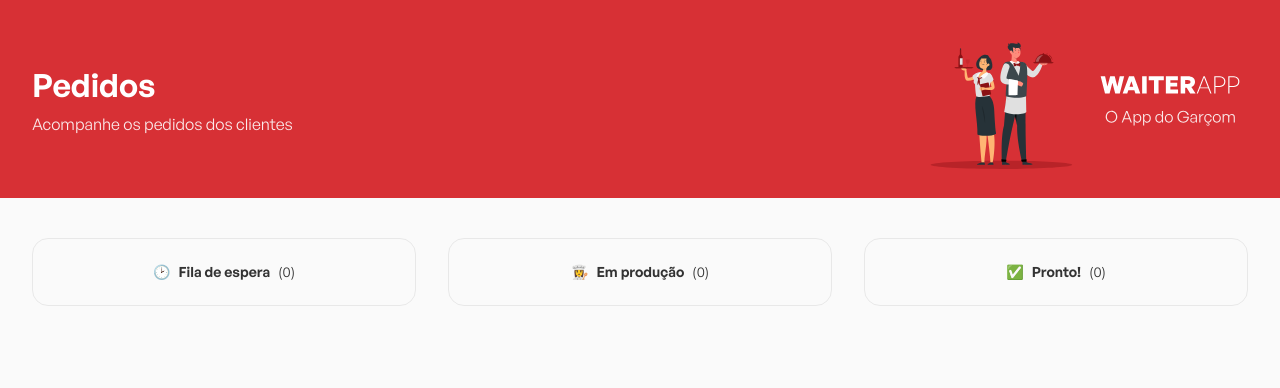
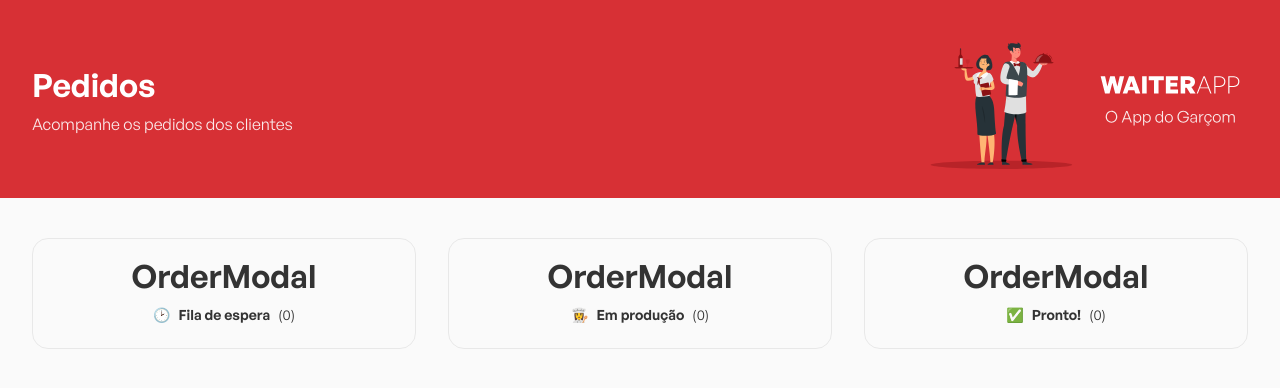
Before and after one commit to TobiasTac/WaiterApp, a React (Vite) app in the folder frontend/: page / in a window 1280 px wide. Shown: the top 388 px of the page. Built offline with nearby package versions, Linux system fonts and the light colour scheme.

Commit message:
feat: create order modal component

```diff
--- /dev/null
+++ b/frontend/src/components/OrderModal/index.tsx
@@ -0,0 +1,3 @@
+export function OrderModal() {
+  return <h1>OrderModal</h1>
+}
--- a/frontend/src/components/OrdersBoard/index.tsx
+++ b/frontend/src/components/OrdersBoard/index.tsx
@@ -1,4 +1,5 @@
 import { Order } from '../../types/Order'
+import { OrderModal } from '../OrderModal'
 import { Board, OrdersContainer } from './styles'
 
 interface OrdersBoardProps {
@@ -14,6 +15,8 @@ export function OrdersBoard({ icon, title, orders }: OrdersBoardProps) {
 
   return (
     <Board>
+      <OrderModal />
+
       <header>
         <span>{icon}</span>
         <strong>{title}</strong>
```
